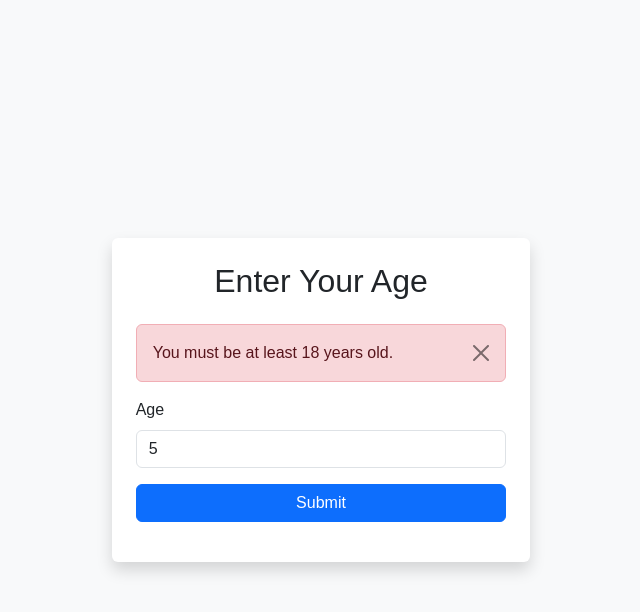
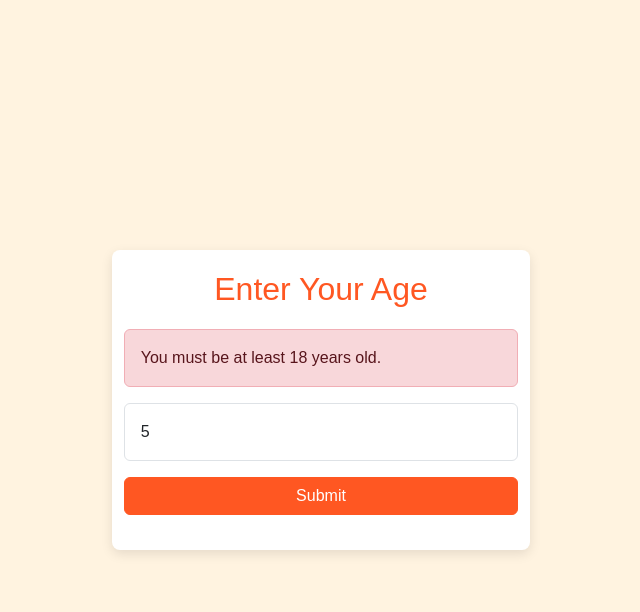
Before and after one commit to faizi-7/weekify, a React (Vite) app in the folder client/: page /enter-age in a window 1280 px wide. Both pictures are taken after typing "5" into the empty fields and a click on the button "Submit". Shown: the top 612 px of the page, without its empty margins (319-959 px from the left). Built offline with nearby package versions, Linux system fonts and the light colour scheme.

Commit message:
1. Created color-pallete with warm colors 2. Updated screens with new colors 3. Added paddings to input boxes to make them look visually appealing

```diff
--- /dev/null
+++ b/client/src/custom.css
@@ -0,0 +1,50 @@
+
+.text-primary-custom {
+  color: #FF5722;
+}
+
+.btn-primary-custom {
+  background-color: #FF5722 !important;
+  border-color: #FF5722 !important;
+  color: #ffffff !important;
+}
+
+.btn-primary-custom:hover {
+  background-color: #E64A19;
+  border-color: #E64A19;
+}
+
+.bg-custom {
+  background-color: #FFF3E0;
+}
+
+.form-control-custom {
+  border: 1px solid #FFB74D;
+  background-color: #FFF3E0;
+  color: #5D4037;
+}
+
+.form-control-custom:focus {
+  border-color: #FF5722;
+  box-shadow: 0 0 5px rgba(255, 87, 34, 0.5);
+}
+
+.screen-container {
+  padding: 20px;
+  box-shadow: 0 4px 12px rgba(0, 0, 0, 0.1);
+  background-color: white;
+  border-radius: 8px;
+}
+
+.screen-header {
+  text-align: center;
+  margin-bottom: 20px;
+}
+
+.alert-custom {
+  font-size: 16px;
+}
+
+.btn-custom-spacing {
+  margin-bottom: 15px;
+}
--- a/client/src/screens/EnterAgeScreen.tsx
+++ b/client/src/screens/EnterAgeScreen.tsx
@@ -1,50 +1,56 @@
 import React, { useState } from 'react';
 import { Button, Form, Container, Row, Col, Alert } from 'react-bootstrap';
 import { useNavigate } from 'react-router-dom';
+import '../custom.css';
 
 function EnterAgeScreen() {
-  const [age, setAge] = useState<string | number>(''); // Initialize age as an empty string
-  const [errorMessage, setErrorMessage] = useState<string | null>(null); // For handling error messages
+  const [age, setAge] = useState<string | number>('');
+  const [errorMessage, setErrorMessage] = useState<string | null>(null);
+
   const navigate = useNavigate();
 
   const handleAgeChange = (e: React.ChangeEvent<HTMLInputElement>) => {
-    setAge(e.target.value); // Update age on input change
+    setAge(e.target.value);
   };
 
   const handleSubmit = () => {
     const numericAge = Number(age);
     if (numericAge >= 18) {
-      setErrorMessage(null); // Clear any previous error messages
-      navigate('/main'); // Navigate to MainScreen
+      setErrorMessage(null);
+      navigate('/main');
     } else {
       setErrorMessage('You must be at least 18 years old.');
     }
   };
 
   return (
-    <Container fluid className="d-flex align-items-center justify-content-center vh-100 bg-light">
+    <Container fluid className="d-flex align-items-center justify-content-center vh-100 bg-custom">
       <Row className="w-100 justify-content-center">
-        <Col xs={12} sm={8} md={6} lg={4} className="p-4 bg-white shadow rounded">
-          <h2 className="text-center mb-4">Enter Your Age</h2>
+        <Col xs={12} sm={8} md={6} lg={4} className="screen-container">
+          <h2 className="screen-header text-primary-custom">Enter Your Age</h2>
 
-          {/* Error message alert */}
           {errorMessage && (
-            <Alert variant="danger" onClose={() => setErrorMessage(null)} dismissible>
+            <Alert variant="danger" className="alert-custom">
               {errorMessage}
             </Alert>
           )}
 
           <Form>
             <Form.Group className="mb-3">
-              <Form.Label>Age</Form.Label>
               <Form.Control
                 type="number"
                 placeholder="Enter your age"
                 value={age}
                 onChange={handleAgeChange}
+                className="form-control-custom p-3"
               />
             </Form.Group>
-            <Button onClick={handleSubmit} variant="primary" className="w-100 mb-3">
+
+            <Button
+              onClick={handleSubmit}
+              variant="primary-custom"
+              className="w-100 btn-custom-spacing"
+            >
               Submit
             </Button>
           </Form>
--- a/client/src/screens/LoginScreen.tsx
+++ b/client/src/screens/LoginScreen.tsx
@@ -1,13 +1,14 @@
 import React, { useState } from 'react';
 import { Button, Form, Container, Row, Col, Alert } from 'react-bootstrap';
 import { useNavigate } from 'react-router-dom';
+import '../custom.css';
 
 function LoginScreen() {
   const [username, setUsername] = useState<string>('');
   const [password, setPassword] = useState<string>('');
-  const [errorMessage, setErrorMessage] = useState<string | null>(null); // For handling error messages
+  const [errorMessage, setErrorMessage] = useState<string | null>(null);
 
-  const navigate = useNavigate(); // Hook for navigation
+  const navigate = useNavigate();
 
   const handleUsernameChange = (e: React.ChangeEvent<HTMLInputElement>) => {
     setUsername(e.target.value);
@@ -18,22 +19,20 @@ function LoginScreen() {
   };
 
   const handleLogin = () => {
-    // Simple check: if both username and password are filled in, navigate to next screen
     if (username && password) {
-      setErrorMessage(null); // Clear any previous error messages
-      navigate('/enter-age'); // Navigate to EnterAgeScreen Page
+      setErrorMessage(null);
+      navigate('/enter-age');
     } else {
       setErrorMessage('Please enter both username and password.');
     }
   };
 
   return (
-    <Container fluid className="d-flex align-items-center justify-content-center vh-100 bg-light">
+    <Container fluid className="d-flex align-items-center justify-content-center vh-100 bg-custom">
       <Row className="w-100 justify-content-center">
-        <Col xs={12} sm={8} md={6} lg={4} className="p-4 bg-white shadow rounded">
-          <h2 className="text-center mb-4">Login</h2>
+        <Col xs={12} sm={8} md={6} lg={4} className="p-4 shadow rounded bg-white">
+          <h2 className="text-center mb-4 text-primary-custom">Login</h2>
 
-          {/* Error message alert */}
           {errorMessage && (
             <Alert variant="danger" onClose={() => setErrorMessage(null)} dismissible>
               {errorMessage}
@@ -42,30 +41,32 @@ function LoginScreen() {
 
           <Form>
             <Form.Group className="mb-3">
-              <Form.Label>Username</Form.Label>
               <Form.Control
                 type="text"
                 placeholder="Enter your username"
                 value={username}
                 onChange={handleUsernameChange}
+                className="form-control-custom py-3"
               />
             </Form.Group>
+
             <Form.Group className="mb-3">
-              <Form.Label>Password</Form.Label>
               <Form.Control
                 type="password"
                 placeholder="Enter your password"
                 value={password}
                 onChange={handlePasswordChange}
+                className="form-control-custom py-3"
               />
             </Form.Group>
-            <Button variant="primary" className="w-100 mb-3" onClick={handleLogin}>
+
+            <Button variant="primary-custom" className="w-100 mb-3" onClick={handleLogin}>
               Login
             </Button>
           </Form>
+
           <div className="text-center">
             <a href="#" className="d-block mb-3">Forgot Password?</a>
-            <hr className="my-3" />
             <Button variant="outline-dark" className="w-100">
               <i className="fab fa-google me-2"></i> Login with Google
             </Button>
--- a/client/src/screens/MainScreen.tsx
+++ b/client/src/screens/MainScreen.tsx
@@ -1,20 +1,17 @@
 import { Button, Container, Row, Col } from 'react-bootstrap';
+import '../custom.css';
 
 function MainScreen() {
   return (
-    <Container fluid className="d-flex align-items-center justify-content-center vh-100 bg-light">
+    <Container fluid className="d-flex align-items-center justify-content-center vh-100 bg-custom">
       <Row className="w-100 justify-content-center">
-        <Col xs={12} sm={8} md={6} lg={4} className="p-4 bg-white shadow rounded">
-          <h2 className="text-center mb-4">Welcome to the Main Screen</h2>
+        <Col xs={12} sm={8} md={6} lg={4} className="screen-container">
+          <h2 className="screen-header text-primary-custom">Welcome to the Main Screen</h2>
 
-          <p className="text-center mb-4">This is the main screen. You have successfully logged in!</p>
+          <p className="text-center">This is where the main content goes.</p>
 
-          <Button variant="primary" className="w-100 mb-3">
-            Proceed
-          </Button>
-
-          <Button variant="secondary" className="w-100">
-            Log Out
+          <Button variant="primary-custom" className="w-100 btn-custom-spacing">
+            Explore More
           </Button>
         </Col>
       </Row>
```
